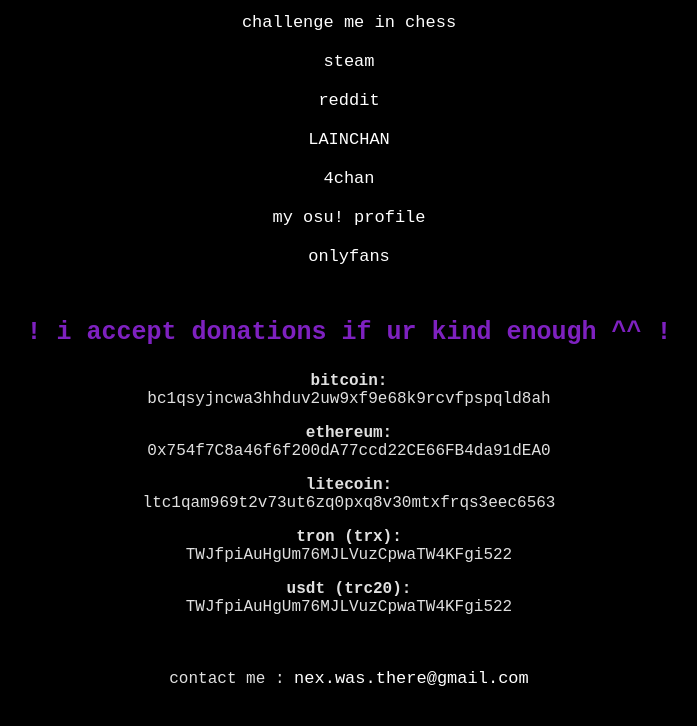
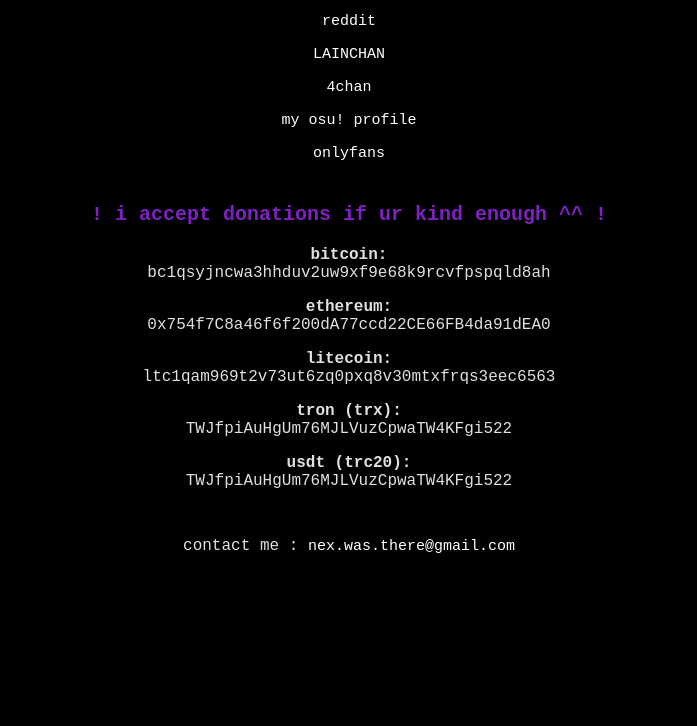
Before and after one commit to kenotheos/kenotheos, a plain HTML site: page index.html in a window 1280 px wide. Shown: the part 668-1394 px from the top of the page, without its empty margins (291-988 px from the left). After the commit the page ends 1257 px from the top, so only its background shows below. Drawn offline with Linux system fonts and the light colour scheme.

Commit message:
update css

```diff
--- a/style.css
+++ b/style.css
@@ -6,24 +6,24 @@ body {
 }
 #txt2{
     color: #7e21c0;
-    font-size: 25px;
+    font-size: 20px;
 }
 #donations{
-    padding: 7px;
+    padding: 5px;
 }
 #email{
-    padding: 7px;
+    padding: 5px;
 }
 #mmm {
-    font-size: 30px;
+    font-size: 25px;
     color: #7e21c0;
 }
 .container {
     text-align: center;
-    margin-top: 25px;
+    margin-top: 20px;
 }
 .name-container {
-    margin-bottom: 21px;
+    margin-bottom: 20px;
 }
 .name-text {
     font-size: 2em;
@@ -44,12 +44,12 @@ ul {
     padding: 0;
 }
 ul li {
-    margin: 20px 0;
+    margin: 15px 0;
 }
 a {
     color: #ffffff;
     text-decoration: none;
-    font-size: 17px;
+    font-size: 15px;
 }
 a:hover {
     text-decoration: underline;
```
